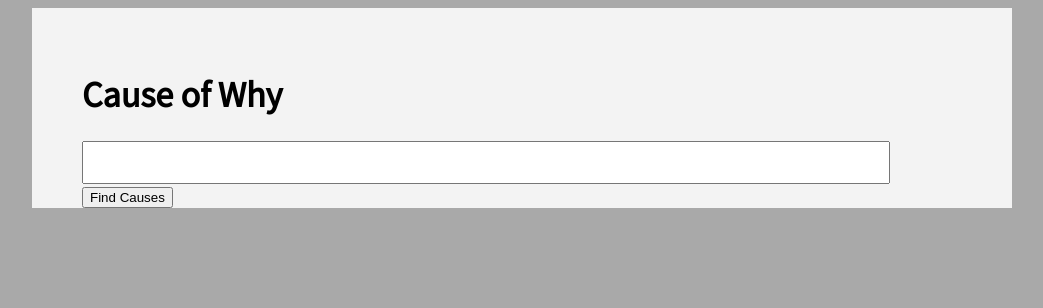
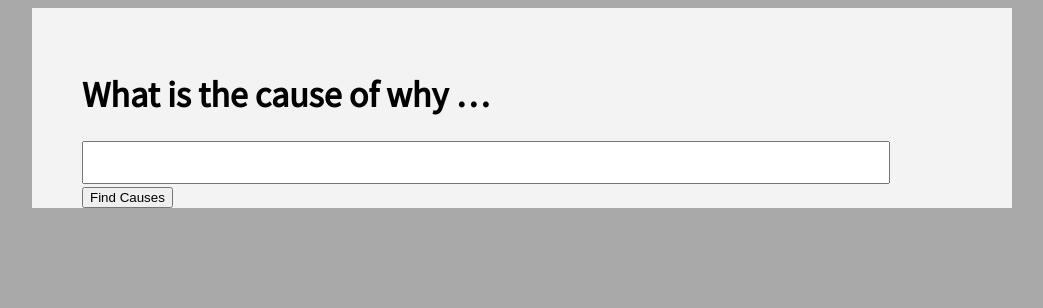
Before and after one commit to bwbaugh/causeofwhy, a Python web app: template causeofwhy/templates/index.html in a window 1280 px wide. Shown: the top 308 px of the page, without its empty margins (118-1161 px from the left). Run offline with Jinja, Linux system fonts and the light colour scheme; the template is opened without the code that fills it, so the values that code supplies are empty.

Commit message:
UI: reword front page prompt

```diff
--- a/causeofwhy/templates/index.html
+++ b/causeofwhy/templates/index.html
@@ -12,7 +12,7 @@
 
         </div>
         <div id="mainbody">
-            <h1>Cause of Why</h1>
+            <h1>What is the cause of why &hellip;</h1>
             <form action="cause/" method="get">
                 <input id="query" name="query" type="text" size="40" /><br>
                 <input value="Find Causes" type="submit" />
```
